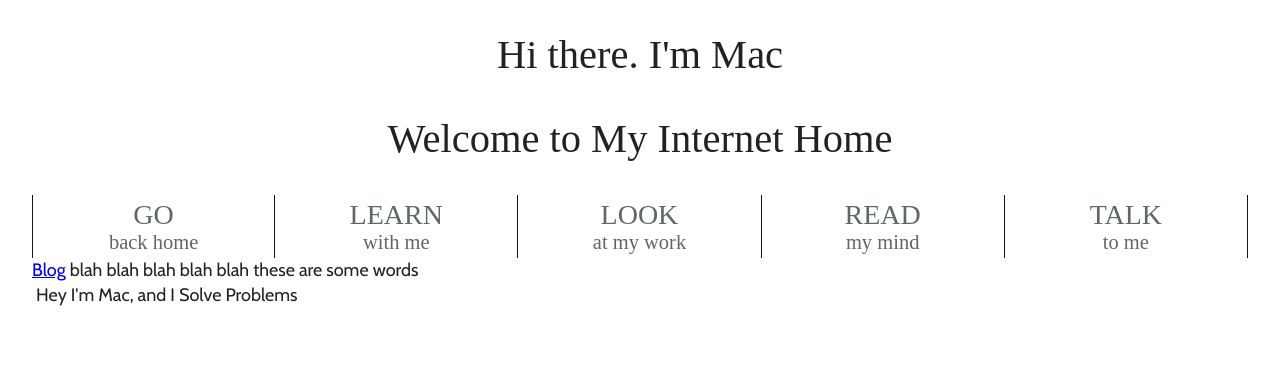
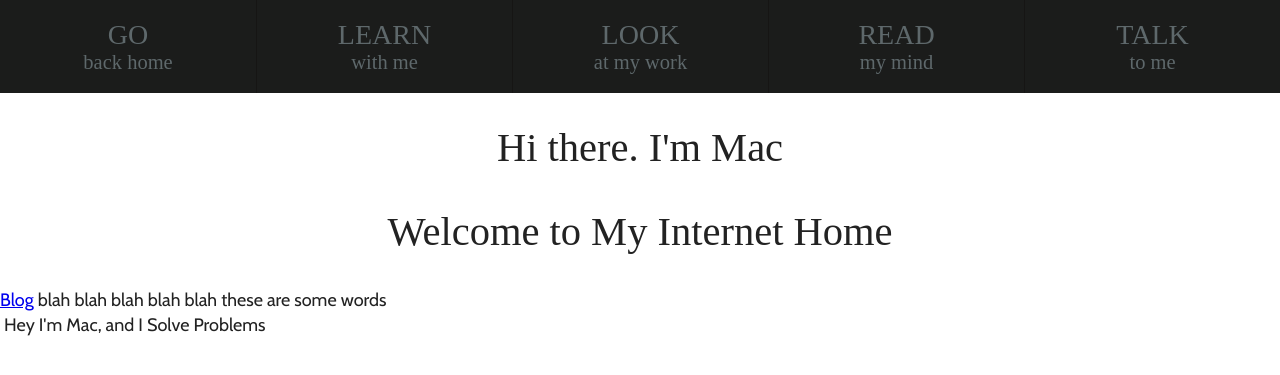
Before and after one commit to macrman/binarymac, a Django app: page / in a window 1280 px wide. Shown: the top 375 px of the page. Run offline with Django 3.2, Linux system fonts and the light colour scheme; some libraries are stand-ins or nearby versions; some web fonts are replaced.

Commit message:
moved masthead under nav, added nav padding, added background color and changed borders

```diff
--- a/binarymac/static/css/main.css
+++ b/binarymac/static/css/main.css
@@ -14,7 +14,6 @@ body {
     font-size:18px;
     line-height:1.4;
     font-family:"Cabin", sans-serif;
-    padding:0 2.5%;
 }
 
 /*
@@ -212,12 +211,13 @@ h1, h2, h3, h4, h5, h6 {
     color:#5E686B;
     font-family: 'Patua One', serif;
     line-height: 1.1;
-    border-right:1px solid #161514;
-    padding: 5px 0;
+    border-left: 1px solid #161514;
+    padding: 20px 0;
+    background-color:#1B1C1B;
 }
 
-#main-nav a:nth-child(1) {
-    border-left:1px solid #161514;
+#main-nav a:first-child {
+    border-left: none;
 }
 
 .menu-big {
--- a/binarymac/templates/base.html
+++ b/binarymac/templates/base.html
@@ -22,8 +22,6 @@
         <![endif]-->
 
         <header id="main-header">
-            <h1>Hi there. I'm Mac</h1>
-            <h1>Welcome to My Internet Home</h1>
             <nav id="main-nav" class="clearfix">
                 <a id="go" class="" href="{% url home_view %}">
                     <span class="menu-big grande">Go</span>
@@ -46,6 +44,10 @@
                     <span class="menu-small short">to me</span>
                 </a>
             </nav>
+            <div id=masthead>
+                <h1>Hi there. I'm Mac</h1>
+                <h1>Welcome to My Internet Home</h1>
+            </div>
         </header>
         {% block main %}
 
```
